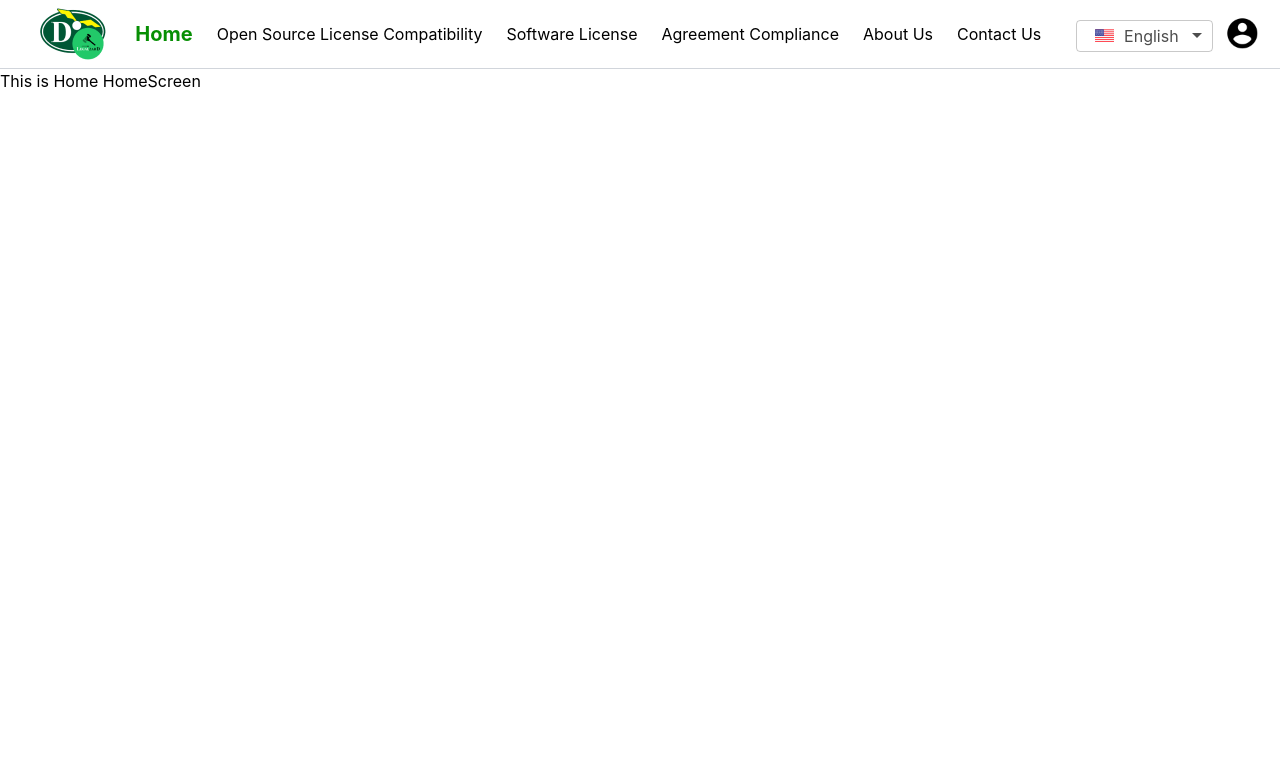
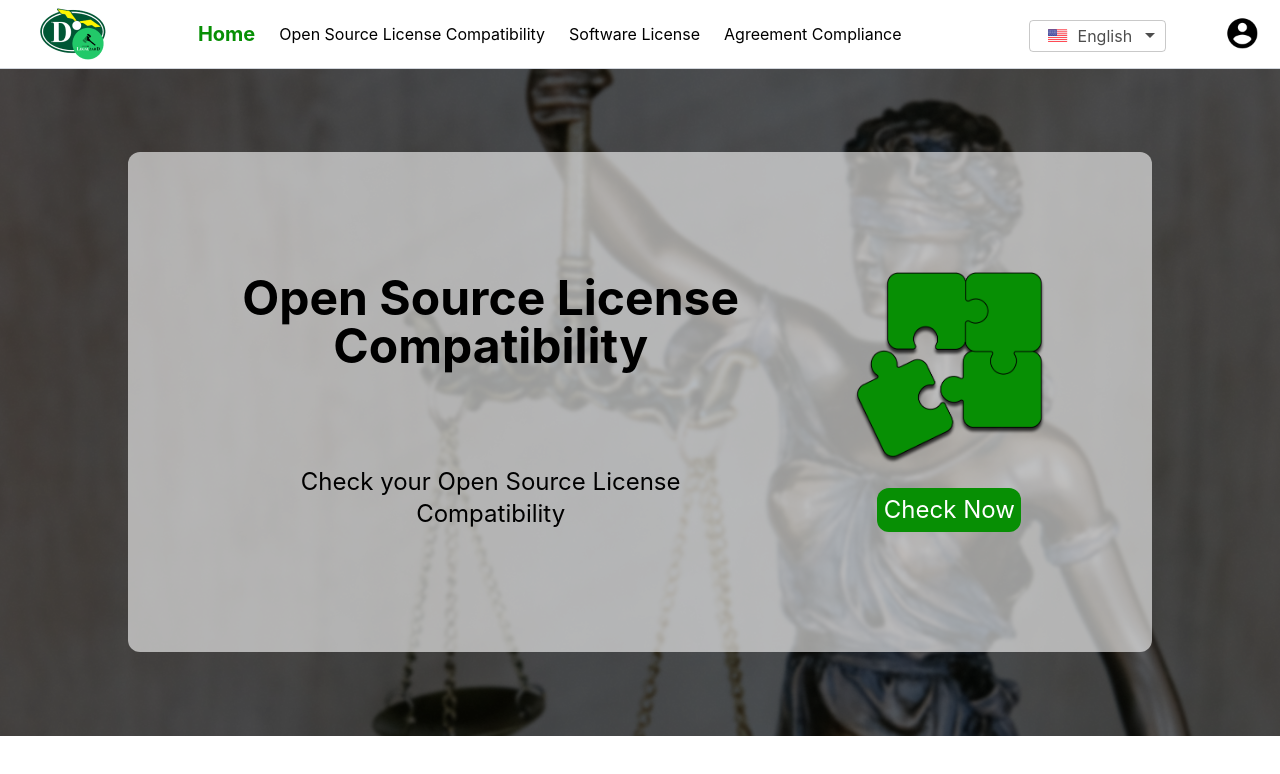
Before and after one commit to LL09-LegalCompliance-dowell/100080-dowelllegalzardWeb, a React (Create React App) app: page / in a window 1280 px wide. Shown: the top 774 px of the page. Built offline with nearby package versions, Linux system fonts and the light colour scheme.

Commit message:
completed welcome card and slider navigator for small devices

```diff
--- a/src/App.css
+++ b/src/App.css
@@ -1,3 +1,16 @@
 @tailwind base;
 @tailwind components;
 @tailwind utilities;
+.slider {
+    position: absolute;
+    left: -50%;
+    top: 68px;
+    width: 40%;
+    height: 100%;
+    background-color: #cbd5e1;
+    transition: 1s;
+  }
+
+  .slide{
+    left: 0;
+  }
--- a/src/App.js
+++ b/src/App.js
@@ -3,22 +3,29 @@ import HomeScreen from "./pages/HomeScreen";
 import OpenSourceLicenseCompatibility from "./pages/OpenSourceLicenseCompatibility";
 import SoftwareLicense from "./pages/SoftwareLicense";
 import AgreementCompliance from "./pages/AgreementCompliance";
-import AboutUs from "./pages/AboutUs";
-import ContactUs from "./pages/ContactUs";
+import { useState } from "react";
 import Header from "./components/Header";
-import { BrowserRouter as Router, Routes, Route } from 'react-router-dom';
+import { BrowserRouter as Router, Routes, Route } from "react-router-dom";
+import Slider from "./components/Slider";
 
 function App() {
+  const [isMenuOpen, setIsMenuOpen] = useState(false);
+  const handleMenuClick = () => {
+    setIsMenuOpen(!isMenuOpen);
+  };
   return (
     <Router>
-      <Header/>
+      <Slider isMenuOpen={isMenuOpen} />
+      <Header handleMenuClick={handleMenuClick} />
+
       <Routes>
         <Route path="/" exact Component={HomeScreen} />
-        <Route path="/OpenSourceLicenseCompatibility"  Component={OpenSourceLicenseCompatibility} />
-        <Route path="/SoftwareLicense"  Component={SoftwareLicense} />
-        <Route path="/AgreementCompliance"  Component={AgreementCompliance} />
-        <Route path="/AboutUs"  Component={AboutUs} />
-        <Route path="/ContactUs"  Component={ContactUs} />
+        <Route
+          path="/OpenSourceLicenseCompatibility"
+          Component={OpenSourceLicenseCompatibility}
+        />
+        <Route path="/SoftwareLicense" Component={SoftwareLicense} />
+        <Route path="/AgreementCompliance" Component={AgreementCompliance} />
       </Routes>
     </Router>
   );
--- a/src/components/Header.js
+++ b/src/components/Header.js
@@ -5,13 +5,11 @@ import account from "../assets/Account circle.png";
 import { AiOutlineMenu } from "react-icons/ai";
 import HeaderNavigation from "./HeaderNavigation";
 import ReactFlagsSelect from "react-flags-select";
+const Header = ({handleMenuClick}) => {
 
-const Header = () => {
-  const [isMenuOpen, setIsMenuOpen] = useState(false);
   const [selectedLanguagee, setSelectedLanguagee] = useState("US");
-  const handleMenuClick = () => {
-    setIsMenuOpen(!isMenuOpen);
-  };
+
+
   return (
     <>
       <header className="border-b border-gray-300 py-2 ">
@@ -30,7 +28,7 @@ const Header = () => {
             width={66}
             height={52}
           />
-          <HeaderNavigation top={true} />
+          <HeaderNavigation top={true}  />
           <div className="ml-auto sm:ml-0"></div>
           <ReactFlagsSelect
             selectButtonClassName="h-8  mt-2  "
@@ -53,7 +51,6 @@ const Header = () => {
           <img src={account} alt="" width={50} height={30} />
         </div>
       </header>
-      <HeaderNavigation top={false} isMenuOpen={isMenuOpen} />
     </>
   );
 };
--- a/src/components/HeaderNavigation.js
+++ b/src/components/HeaderNavigation.js
@@ -1,32 +1,34 @@
-import { useState } from "react";
+
 import { Link } from "react-router-dom";
-const HeaderNavigation = ({ top, isMenuOpen }) => {
-  const [selectedState, setSelectedState] = useState("Home");
+import { useLocation } from 'react-router-dom';
+const HeaderNavigation = ({ top, isMenuOpen}) => {
+  const location = useLocation();
+  const currentRoute = location.pathname;
   return (
     <ul
       className={`${
         top
-          ? "hidden flex-row items-center sm:flex   sm:text-xs md:text-xs lg:text-sm xl:text-base font-normal text-black"
-          : `${isMenuOpen ? "left-0" : "hidden"}`
+          ? "hidden flex-row items-center sm:flex   sm:text-xs md:text-xs lg:text-sm xl:text-base font-normal ml-4 text-black"
+          : ""
       }`}
     >
       <li
         className={` ${
-          selectedState === "Home"
+          currentRoute === "/"
             ? "sm:text-sm md:text-base lg:text-lg xl:text-xl font-bold text-Primary mx-6"
             : "mr-6"
         } `}
-        onClick={()=>{setSelectedState("Home")}}
+
       >
         <Link to="/">Home</Link>
       </li>
       <li
         className={` ${
-          selectedState === "OpenSourceLicenseCompatibility"
+          currentRoute === "/OpenSourceLicenseCompatibility"
             ? "sm:text-sm md:text-base lg:text-lg xl:text-xl font-bold text-Primary mx-6"
             : "mr-6"
         } `}
-        onClick={()=>{setSelectedState("OpenSourceLicenseCompatibility")}}
+
       >
         <Link to="/OpenSourceLicenseCompatibility">
           Open Source License Compatibility
@@ -34,44 +36,25 @@ const HeaderNavigation = ({ top, isMenuOpen }) => {
       </li>
       <li
         className={` ${
-          selectedState === "SoftwareLicense"
+          currentRoute === "/SoftwareLicense"
             ? "sm:text-sm md:text-base lg:text-lg xl:text-xl font-bold text-Primary mx-6"
             : "mr-6"
         } `}
-        onClick={()=>{setSelectedState("SoftwareLicense")}}
+
       >
         <Link to="/SoftwareLicense">Software License</Link>
       </li>
       <li
         className={` ${
-          selectedState === "AgreementCompliance"
+          currentRoute === "/AgreementCompliance"
             ? "sm:text-sm md:text-base lg:text-lg xl:text-xl font-bold text-Primary mx-6"
             : "mr-6"
         } `}
-        onClick={()=>{setSelectedState("AgreementCompliance")}}
+
       >
         <Link to="/AgreementCompliance">Agreement Compliance</Link>
       </li>
-      <li
-        className={` ${
-          selectedState === "AboutUs"
-            ? "sm:text-sm md:text-base lg:text-lg xl:text-xl font-bold text-Primary mx-6"
-            : "mr-6"
-        } `}
-        onClick={()=>{setSelectedState("AboutUs")}}
-      >
-        <Link to="/AboutUs">About Us</Link>
-      </li>
-      <li
-        className={` ${
-          selectedState === "ContactUs"
-            ? "sm:text-sm md:text-base lg:text-lg xl:text-xl font-bold text-Primary mx-6"
-            : "mr-6"
-        } `}
-        onClick={()=>{setSelectedState("ContactUs")}}
-      >
-        <Link to="/ContactUs">Contact Us</Link>
-      </li>
+
     </ul>
   );
 };
--- /dev/null
+++ b/src/components/Slider.js
@@ -0,0 +1,12 @@
+import React from "react";
+import HeaderNavigation from "./HeaderNavigation";
+const Slider = ({ isMenuOpen, }) => {
+  console.log(isMenuOpen);
+  return (
+    <div className={`sm:hidden slider ${isMenuOpen ?"slide":""}`}>
+      <HeaderNavigation/>
+    </div>
+  );
+};
+
+export default Slider;
--- /dev/null
+++ b/src/components/WelcomeCard.js
@@ -0,0 +1,25 @@
+import React from "react";
+import { Link } from "react-router-dom";
+import CompatibilityLogo from "../assets/Compatibility Logo.png";
+const WelcomeCard = () => {
+  return (
+    <div className="bg-white bg-opacity-60 h-3/4  w-4/5 ml-auto mr-auto rounded-xl flex flex-row justify-evenly items-center">
+      <div className="w-2/4 flex flex-col items-center">
+        <p className="md:text-5xl sm:text-4xl text-xl font-bold text-center mb-24 ">
+          Open Source License Compatibility
+        </p>
+        <p className="md:text-2xl sm:text-xl text-base font-normal text-center ">
+          Check your Open Source License Compatibility
+        </p>
+      </div>
+      <div className="flex flex-col justify-between items-center">
+        <img alt="" src={CompatibilityLogo} className="w-48 h-48 mb-6" />
+        <button className="bg-Primary text-opacity-100 rounded-xl w-36 h-11 text-white font text-2xl  ">
+          <Link to="/OpenSourceLicenseCompatibility">Check Now</Link>
+        </button>
+      </div>
+    </div>
+  );
+};
+
+export default WelcomeCard;
--- a/src/pages/AboutUs.js
+++ /dev/null
@@ -1,11 +0,0 @@
-import React from 'react'
-
-const AboutUs = () => {
-  return (
-    <div>
-      This is About Us Screen
-    </div>
-  )
-}
-
-export default AboutUs
--- a/src/pages/ContactUs.js
+++ /dev/null
@@ -1,11 +0,0 @@
-import React from 'react'
-
-const ContactUs = () => {
-  return (
-    <div>
-      This is Contact US Screen
-    </div>
-  )
-}
-
-export default ContactUs
--- a/src/pages/HomeScreen.js
+++ b/src/pages/HomeScreen.js
@@ -1,11 +1,18 @@
-import React from 'react'
-
+import React from "react";
+import backgroundImage from "../assets/Home.png";
+import WelcomeCard from "../components/WelcomeCard";
 const HomeScreen = () => {
   return (
-    <div>
-      This is Home HomeScreen
+
+    <div className="h-screen">
+      <div
+        className="h-5/6 w-full bg-cover bg-no-repeat  bg-top flex justify-center items-center"
+        style={{ backgroundImage: `url(${backgroundImage})` }}
+      >
+        <WelcomeCard />
+      </div>
     </div>
-  )
-}
+  );
+};
 
-export default HomeScreen
+export default HomeScreen;
--- a/tailwind.config.js
+++ b/tailwind.config.js
@@ -7,6 +7,7 @@ module.exports = {
     extend: {
       colors: {
         Primary: '#078F04',
+        backgroundTransparent: "#FFFFFF"
       },
     },
   },
```
Also changed, not shown: src/assets/Compatibility Logo.png (added), src/assets/Home.png (added).
